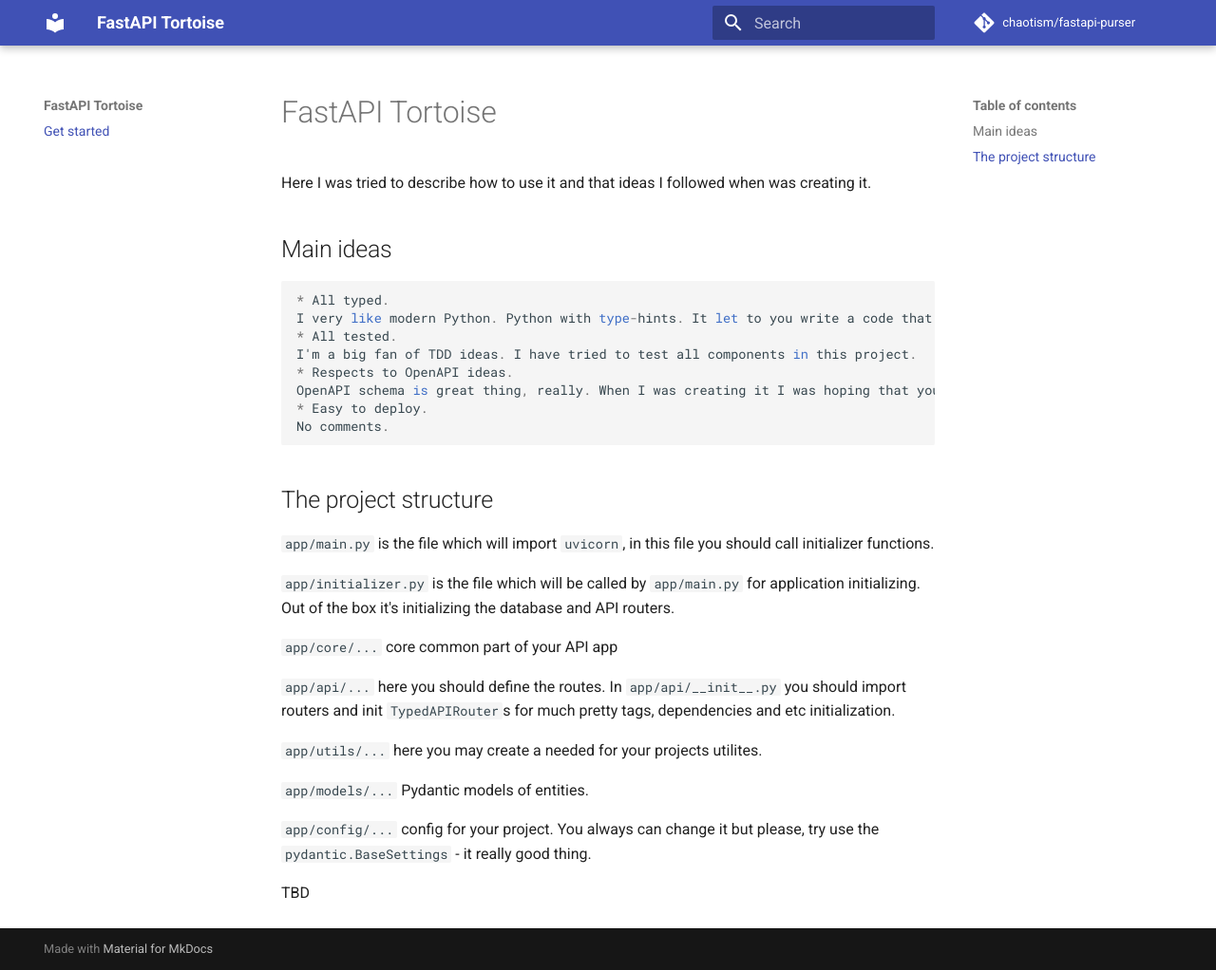
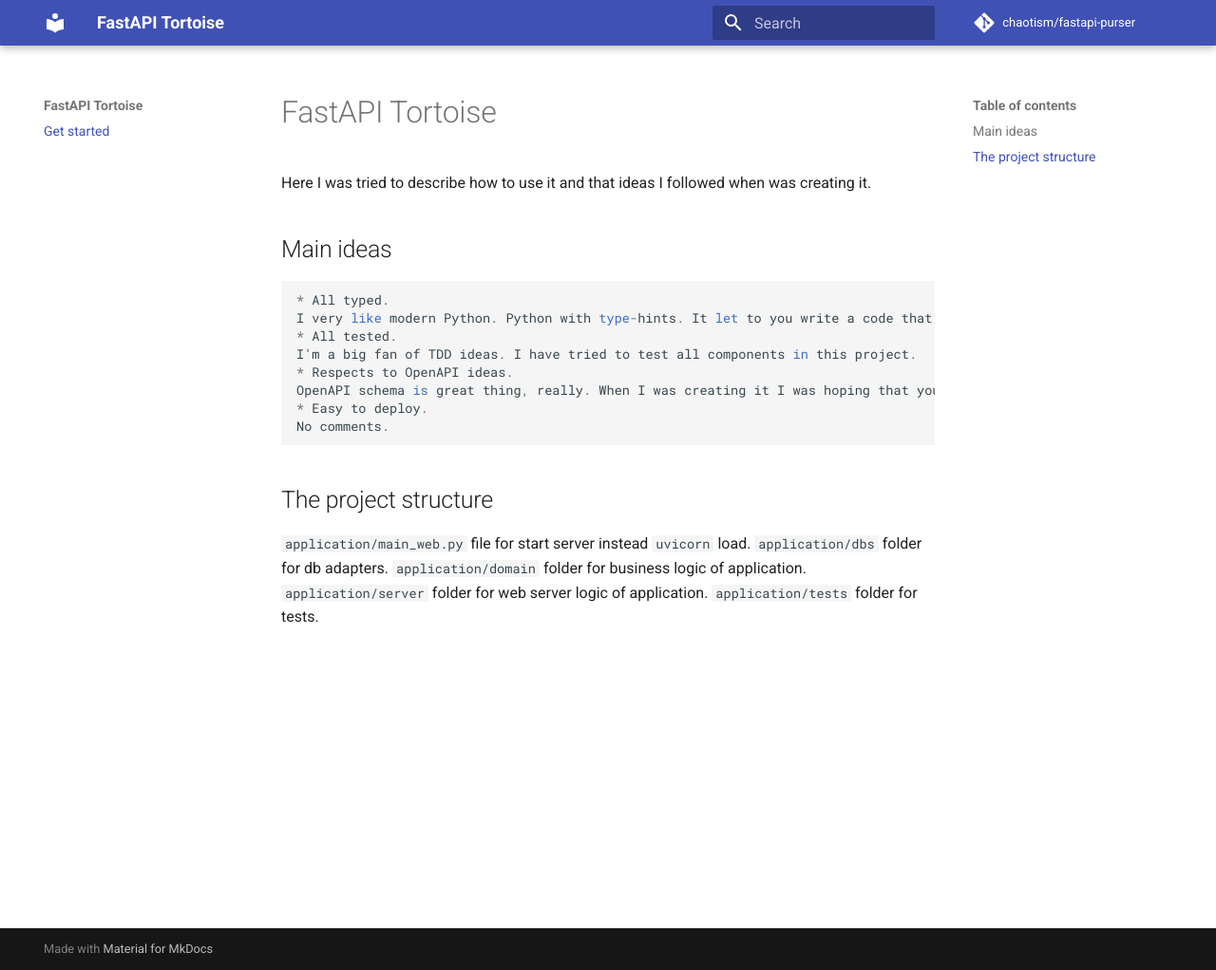
Before and after one commit to chaotism/fastapi-purser, an MkDocs documentation site: the page built from docs/index.md, in a window 1280 px wide and 1022 px high. Shown: the whole window at 95% size. Built offline with MkDocs 1.6.1 and Material for MkDocs 9.7.7, drawn with Linux system fonts in a browser that asks for light colours; comment, search, counter and statistics services are not loaded.

Commit message:
update docs

```diff
--- a/docs/index.md
+++ b/docs/index.md
@@ -15,18 +15,8 @@
 
 ## The project structure
 
-`app/main.py` is the file which will import `uvicorn`, in this file you should call initializer functions.
-
-`app/initializer.py` is the file which will be called by `app/main.py` for application initializing. Out of the box it's initializing the database and API routers.
-
-`app/core/...` core common part of your API app
-
-`app/api/...` here you should define the routes. In `app/api/__init__.py` you should import routers and init `TypedAPIRouter`s for much pretty tags, dependencies and etc initialization.
-
-`app/utils/...` here you may create a needed for your projects utilites.
-
-`app/models/...` Pydantic models of  entities.
-
-`app/config/...` config for your project. You always can change it but please, try use the `pydantic.BaseSettings` - it really good thing.
-
-TBD
+`application/main_web.py` file for start server instead `uvicorn` load.
+`application/dbs` folder for db adapters.
+`application/domain` folder for business logic of application.
+`application/server` folder for web server logic of application.
+`application/tests` folder for tests.
```
